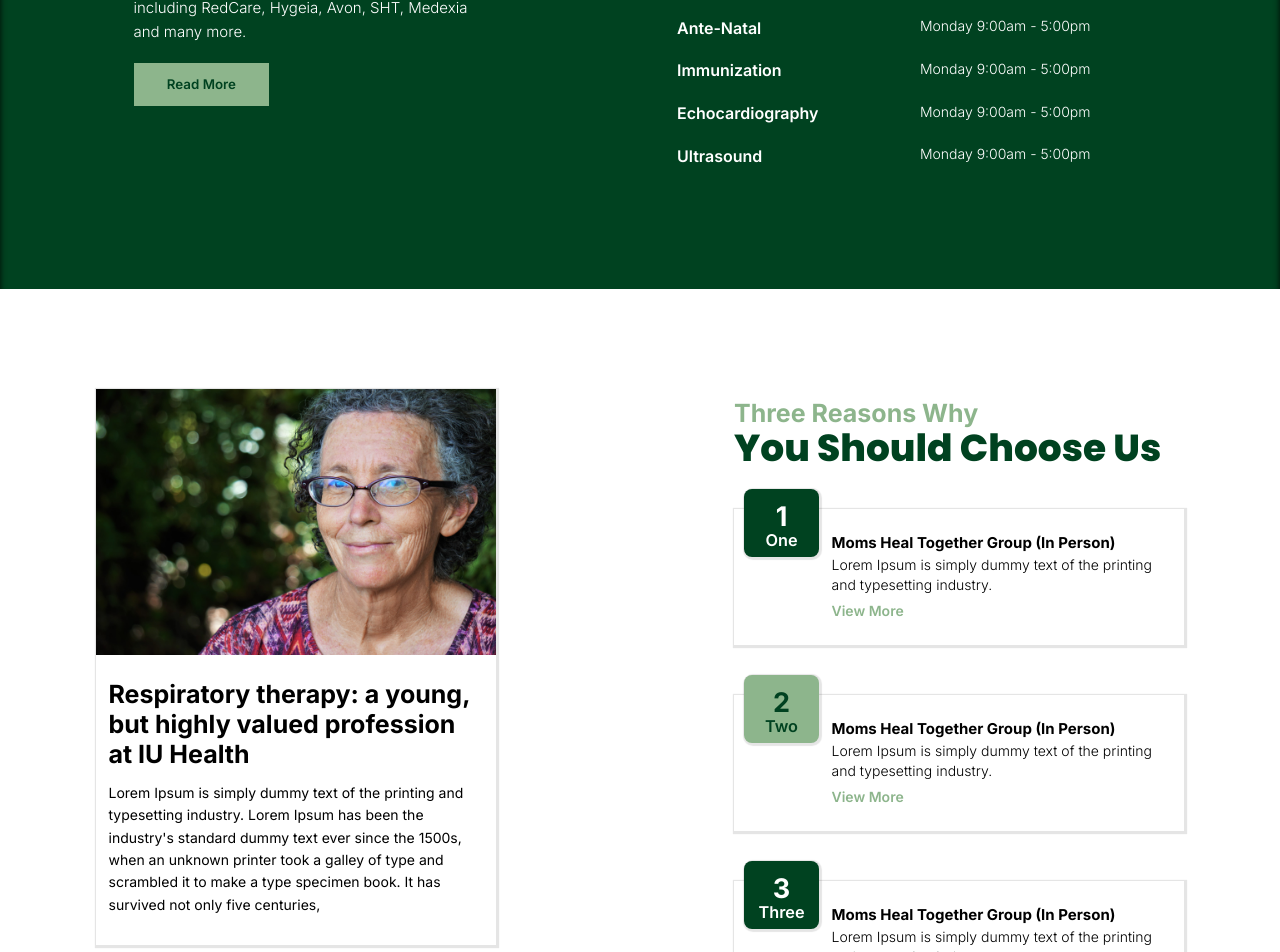
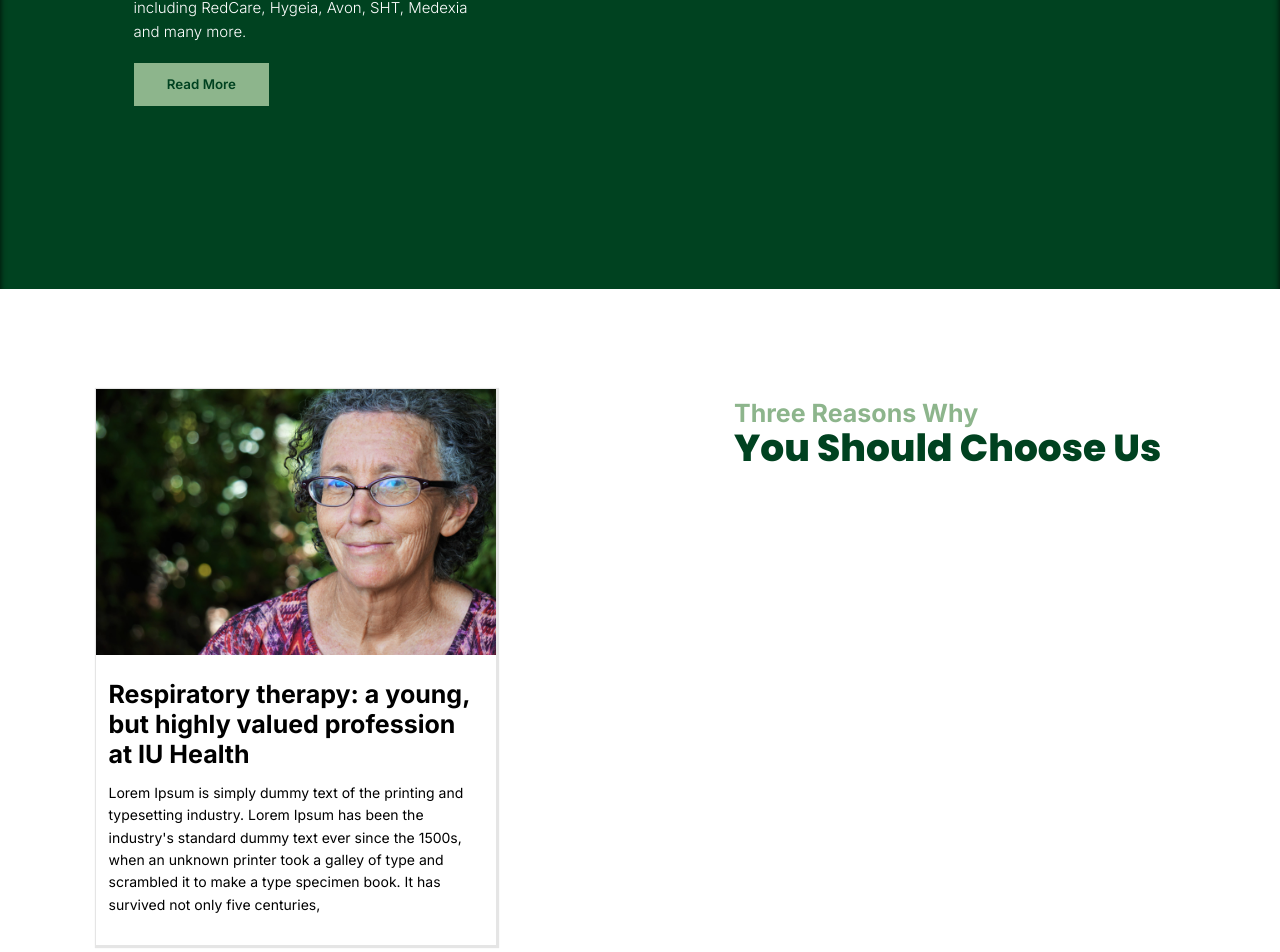
Before and after one commit to blackpopex/Sage-Clinic, a React (Create React App) app: page / in a window 1280 px wide. Shown: the part 2067-3019 px from the top of the page. Built offline with nearby package versions, Linux system fonts and the light colour scheme.

Commit message:
added animated counter for scheduled event and why choose us

```diff
--- a/package.json
+++ b/package.json
@@ -6,6 +6,7 @@
     "@testing-library/jest-dom": "^5.17.0",
     "@testing-library/react": "^13.4.0",
     "@testing-library/user-event": "^13.5.0",
+    "aos": "^3.0.0-beta.6",
     "jquery": "^3.7.1",
     "react": "^18.2.0",
     "react-dom": "^18.2.0",
--- a/src/components/pages/Home.js
+++ b/src/components/pages/Home.js
@@ -8,8 +8,13 @@ import Button from "../Button";
 import { Link } from "react-router-dom";
 import PictureTab from "../PictureTab";
 import Reasontab from "../Reasontab";
+import AOS from "aos";
+import "aos/dist/aos.css";
 
 function Home() {
+  useEffect(() => {
+    AOS.init();
+  }, []);
   return (
     <>
       <section className="Hero-section section-header-margin-top ">
@@ -149,19 +154,19 @@ function Home() {
                         <th>Gynaecology</th>
                         <td>Monday 9:00am - 5:00pm</td>
                       </tr>
-                      <tr>
+                      <tr data-aos="fade-up" data-aos-duration="3000">
                         <th>Ante-Natal</th>
                         <td>Monday 9:00am - 5:00pm</td>
                       </tr>
-                      <tr>
+                      <tr data-aos="fade-up" data-aos-duration="2800">
                         <th>Immunization</th>
                         <td>Monday 9:00am - 5:00pm</td>
                       </tr>
-                      <tr>
+                      <tr data-aos="fade-up" data-aos-duration="2500">
                         <th>Echocardiography</th>
                         <td>Monday 9:00am - 5:00pm</td>
                       </tr>
-                      <tr>
+                      <tr data-aos="fade-up" data-aos-duration="2200">
                         <th>Ultrasound</th>
                         <td>Monday 9:00am - 5:00pm</td>
                       </tr>
@@ -192,7 +197,11 @@ function Home() {
                   <h3 className="green-color">You Should Choose Us</h3>
 
                   <div className="Reasons">
-                    <div className="green-bg-number-tag">
+                    <div
+                      className="green-bg-number-tag"
+                      data-aos="fade-up"
+                      data-aos-duration="2800"
+                    >
                       <Reasontab
                         h4Text="1"
                         h6Text="One"
@@ -200,7 +209,11 @@ function Home() {
                         pText="Lorem Ipsum is simply dummy text of the printing and typesetting industry."
                       />
                     </div>
-                    <div className="light-green-bg-number-tag">
+                    <div
+                      className="light-green-bg-number-tag"
+                      data-aos="fade-up"
+                      data-aos-duration="2500"
+                    >
                       <Reasontab
                         h4Text="2"
                         h6Text="Two"
@@ -208,7 +221,11 @@ function Home() {
                         pText="Lorem Ipsum is simply dummy text of the printing and typesetting industry."
                       />
                     </div>
-                    <div className="green-bg-number-tag">
+                    <div
+                      className="green-bg-number-tag"
+                      data-aos="fade-up"
+                      data-aos-duration="2200"
+                    >
                       <Reasontab
                         h4Text="3"
                         h6Text="Three"
```
Also changed, not shown: 1 other file (tests, documents, lock files or other folders).
